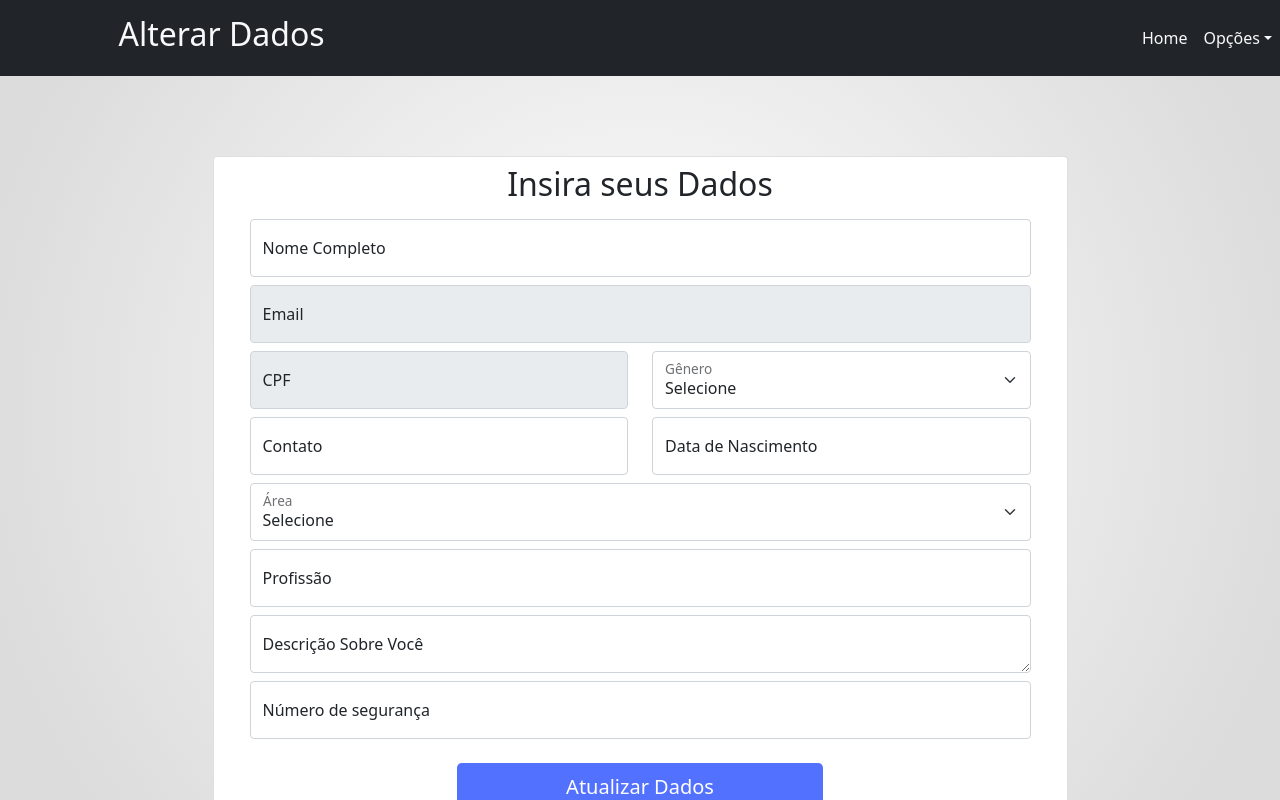
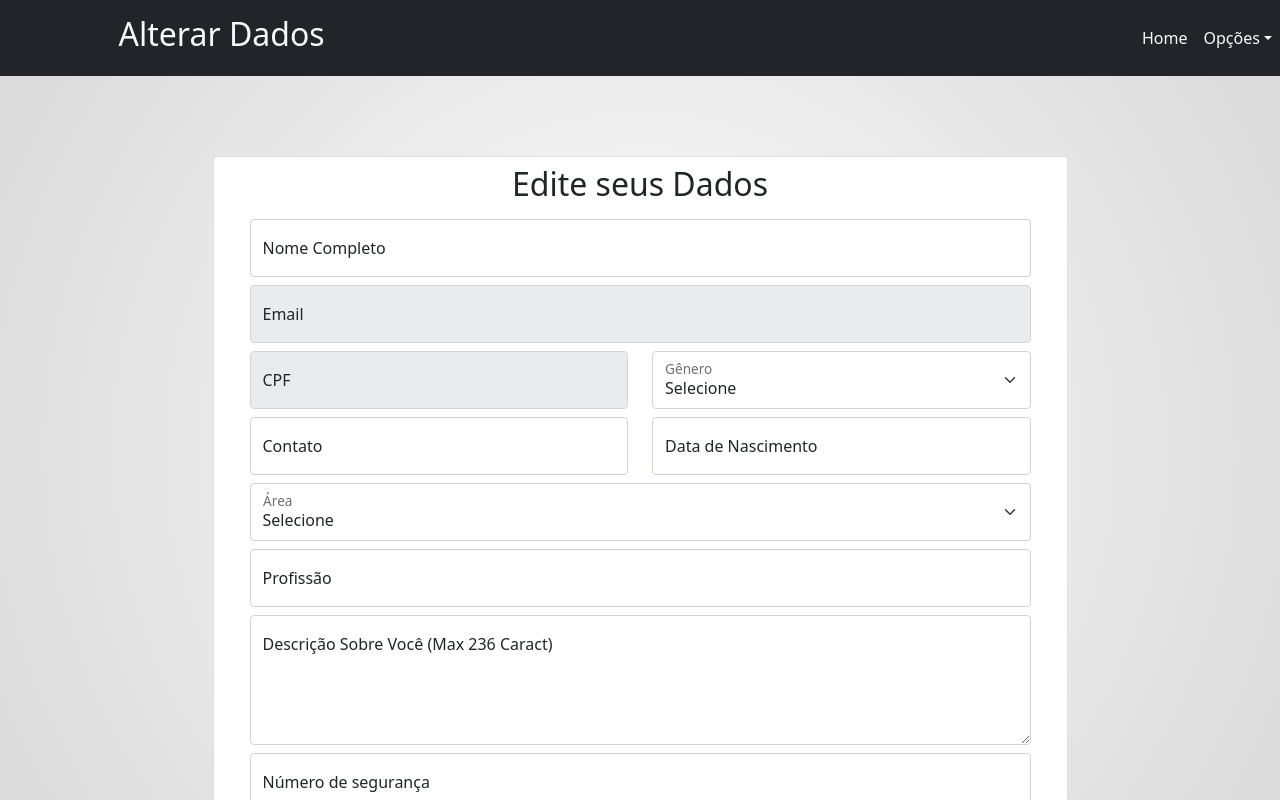
Before and after one commit to TecnoPower/panic-front, a React (Create React App) app: page /edit in a window 1280 px wide. Shown: the top 800 px of the page. Built offline with nearby package versions, Linux system fonts and the light colour scheme; no server answers.

Commit message:
Tamanho máximo adicionado no textarea

```diff
--- a/src/css/auxBootstrap.css
+++ b/src/css/auxBootstrap.css
@@ -30,7 +30,9 @@ cursor: context-menu;
 .text-default {
     color: #5271FF !important;
 }
-
+.px-130{
+    height: 130px!important;
+}
 .bg-default {
     background-color: #5271FF !important;
 }
--- a/src/pages/CadastroMentor.js
+++ b/src/pages/CadastroMentor.js
@@ -227,8 +227,8 @@ export const CadastroMentor = () => {
                                         <div className="row">
                                             <div className="col-lg pt-2">
                                                 <div className="form-floating">
-                                                    <textarea value={cadastro.desc} required onChange={(e) => { setCadastro({ ...cadastro, desc: e.target.value }) }} className="form-control" placeholder="Descrição Sobre Você" id="floatingTextarea"></textarea>
-                                                    <label htmlFor="floatingTextarea">Descrição Sobre Você</label>
+                                                    <textarea maxLength="236" value={cadastro.desc} required onChange={(e) => { setCadastro({ ...cadastro, desc: e.target.value }) }} className="form-control px-130" placeholder="Descrição Sobre Você (Max 236 Caract)" id="floatingTextarea"></textarea>
+                                                    <label htmlFor="floatingTextarea">Descrição Sobre Você (Max 236 Caract)</label>
                                                 </div>
                                             </div>
                                         </div>
--- a/src/pages/CadastroMentorado.js
+++ b/src/pages/CadastroMentorado.js
@@ -193,8 +193,8 @@ export const CadastroMentorado = () => {
                                         <div className="row">
                                             <div className="col-lg pt-2">
                                                 <div className="form-floating">
-                                                    <textarea value={cadastro.desc} required onChange={(e) => { setCadastro({ ...cadastro, desc: e.target.value }) }} className="form-control" placeholder="Descrição Sobre Você" id="floatingTextarea"></textarea>
-                                                    <label htmlFor="floatingTextarea">Descrição Sobre Você</label>
+                                                    <textarea maxLength="236" value={cadastro.desc} required onChange={(e) => { setCadastro({ ...cadastro, desc: e.target.value }) }} className="form-control px-130" placeholder="Descrição Sobre Você (Max 236 Caract)" id="floatingTextarea"></textarea>
+                                                    <label htmlFor="floatingTextarea">Descrição Sobre Você (Max 236 Caract)</label>
                                                 </div>
                                             </div>
                                         </div>
--- a/src/pages/EditCad.js
+++ b/src/pages/EditCad.js
@@ -174,7 +174,7 @@ export const EditCad = () => {
                                     <div className="row">
                                         <div className="col-lg">
                                             <div className="col-lg pt-2">
-                                                <h2 className="text-center pb-2">Insira seus Dados</h2>
+                                                <h2 className="text-center pb-2">Edite seus Dados</h2>
                                             </div>
                                         </div>
                                     </div>
@@ -237,8 +237,8 @@ export const EditCad = () => {
                                     <div className="row">
                                         <div className="col-lg pt-2">
                                             <div className="form-floating">
-                                                <textarea value={cadastroMentorado.desc} required onChange={(e) => { setCadastroMentorado({ ...cadastroMentorado, desc: e.target.value }) }} className="form-control" placeholder="Descrição Sobre Você" id="floatingTextarea"></textarea>
-                                                <label htmlFor="floatingTextarea">Descrição Sobre Você</label>
+                                                <textarea maxLength="236" value={cadastroMentorado.desc} required onChange={(e) => { setCadastroMentorado({ ...cadastroMentorado, desc: e.target.value }) }} className="form-control" placeholder="Descrição Sobre Você (Max 236 Caract)" id="floatingTextarea"></textarea>
+                                                <label htmlFor="floatingTextarea">Descrição Sobre Você (Max 236 Caract)</label>
                                             </div>
                                         </div>
                                     </div>
@@ -303,7 +303,7 @@ export const EditCad = () => {
                                     <div className="row">
                                         <div className="col-lg">
                                             <div className="col-lg pt-2">
-                                                <h2 className="text-center pb-2">Insira seus Dados</h2>
+                                                <h2 className="text-center pb-2">Edite seus Dados</h2>
                                             </div>
                                         </div>
                                     </div>
@@ -398,8 +398,8 @@ export const EditCad = () => {
                                     <div className="row">
                                         <div className="col-lg pt-2">
                                             <div className="form-floating">
-                                                <textarea value={cadastroMentor.desc} required onChange={(e) => { setCadastroMentor({ ...cadastroMentor, desc: e.target.value }) }} className="form-control" placeholder="Descrição Sobre Você" id="floatingTextarea"></textarea>
-                                                <label htmlFor="floatingTextarea">Descrição Sobre Você</label>
+                                                <textarea maxLength="236" value={cadastroMentor.desc} required onChange={(e) => { setCadastroMentor({ ...cadastroMentor, desc: e.target.value }) }} className="form-control px-130" placeholder="Descrição Sobre Você (Max 236 Caract)" id="floatingTextarea"></textarea>
+                                                <label htmlFor="floatingTextarea">Descrição Sobre Você (Max 236 Caract)</label>
                                             </div>
                                         </div>
                                     </div>
--- a/src/pages/Home.js
+++ b/src/pages/Home.js
@@ -15,6 +15,7 @@ export const Home = () => {
     const [mentorados, setMentorados] = useState([]);
     const [modalShowErro, setModalShowErro] = useState(false);
     const [modalShowSucesso, setModalShowSucesso] = useState(false);
+    const [refreshKey, setRefreshKey] = useState(0);
     let navigate = useNavigate();
     useEffect(() => {
         if (!token) {
@@ -56,7 +57,8 @@ export const Home = () => {
             })
         }
 
-    }, []);
+    }, [refreshKey]);
+
     function conectar(_id_mentor) {
         axiosInstance.post('/api/mentoria', { _id_mentor }).then((res) => {
             if (res.status === 201) {
```
